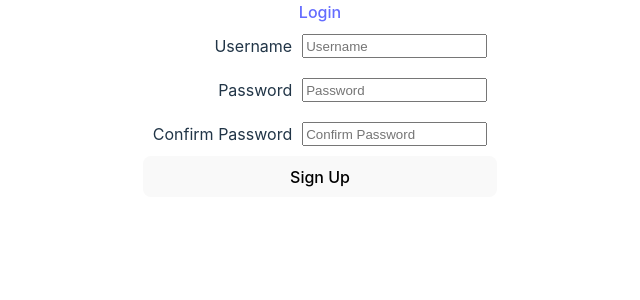
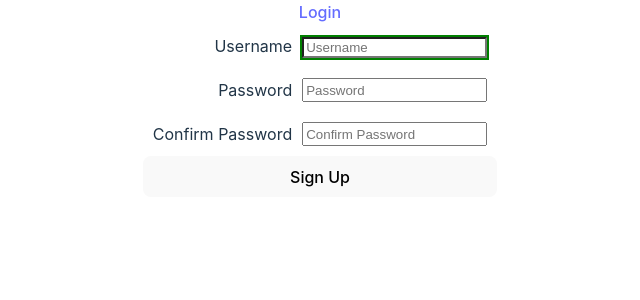
Before and after one commit to phoenixstout/messaging, a React (Vite) app in the folder frontend/: page /signup in a window 1280 px wide. Shown: the top 300 px of the page, without its empty margins (320-960 px from the left). Built offline with nearby package versions, Linux system fonts and the light colour scheme.

Commit message:
check if user exists when signing up

```diff
--- a/frontend/src/Header.jsx
+++ b/frontend/src/Header.jsx
@@ -24,6 +24,7 @@ export default function Header() {
   function handleLogout() {
     localStorage.removeItem("x-access-token");
     localStorage.removeItem("user");
+    localStorage.removeItem('user_id')
     window.location.reload();
   }
 
--- a/frontend/src/Signup.jsx
+++ b/frontend/src/Signup.jsx
@@ -1,12 +1,15 @@
 import './stylesheets/Signup.css'
-import { useState } from "react"
+import { useEffect, useState } from "react"
 
 export default function Signup() {
     const [inputs, setInputs] = useState({
-        username: null,
+        username: '',
         password: null,
         confirmPassword: null
     })
+
+    const [usernameValid, setUsernameValid] = useState(true)
+    const [usernameError, setUsernameError] = useState('')
 
     const [valid, setValid] = useState(true)
 
@@ -25,6 +28,17 @@ export default function Signup() {
             else { window.location.href ='/login'}
         })
     }
+
+    useEffect(()=>{
+        // if(inputs.username.length < 5) return setUsernameValid(false)
+        if(inputs.username == '') return setUsernameError('')
+        fetch(`http://localhost:3000/users/${inputs.username}`)
+        .then(r => r.json())
+        .then(r => {
+            setUsernameError('Username taken')
+            setUsernameValid(!r.valid)})
+
+    }, [inputs.username])
 
     function handleChange(e) {
         if(e.target.name === 'username') {
@@ -46,9 +60,12 @@ export default function Signup() {
     return (
         <div>
             <form className="login" action="" onSubmit={handleSubmit}>
-                <div className="username input-wrapper">
+                <div className={`username input-wrapper `}>
                     <label htmlFor="username">Username </label>
-                    <input type="text" name="username" placeholder="Username" onChange={handleChange}/>
+                    <div>
+                        <input type="text" name="username" placeholder="Username" onChange={handleChange} minLength={5} className={usernameValid? 'valid' : 'invalid'}/>
+                        <div className='error-message'>{!usernameValid && usernameError}</div>
+                    </div>
                 </div>
                 <div className="password input-wrapper">
                     <label htmlFor="password">Password </label>
--- a/frontend/src/stylesheets/Signup.css
+++ b/frontend/src/stylesheets/Signup.css
@@ -4,12 +4,16 @@
 }
 
 .invalid {
-box-shadow: 0 0 0 2px red;
+    box-shadow: 0 0 0 2px red;
+}
+
+.valid {
+box-shadow: 0 0 0 2px green;
+
 }
 
 .input-wrapper {
     display: flex;
-    margin: 10px;
     justify-content: end;
 }
 
@@ -20,3 +24,9 @@ label {
 .no-account {
     margin-top: 20px;
 }
+
+.error-message {
+    font-size: small;
+    color: red;
+    text-align: center;
+}
```
Also changed, not shown: 1 other file (tests, documents, lock files or other folders).
